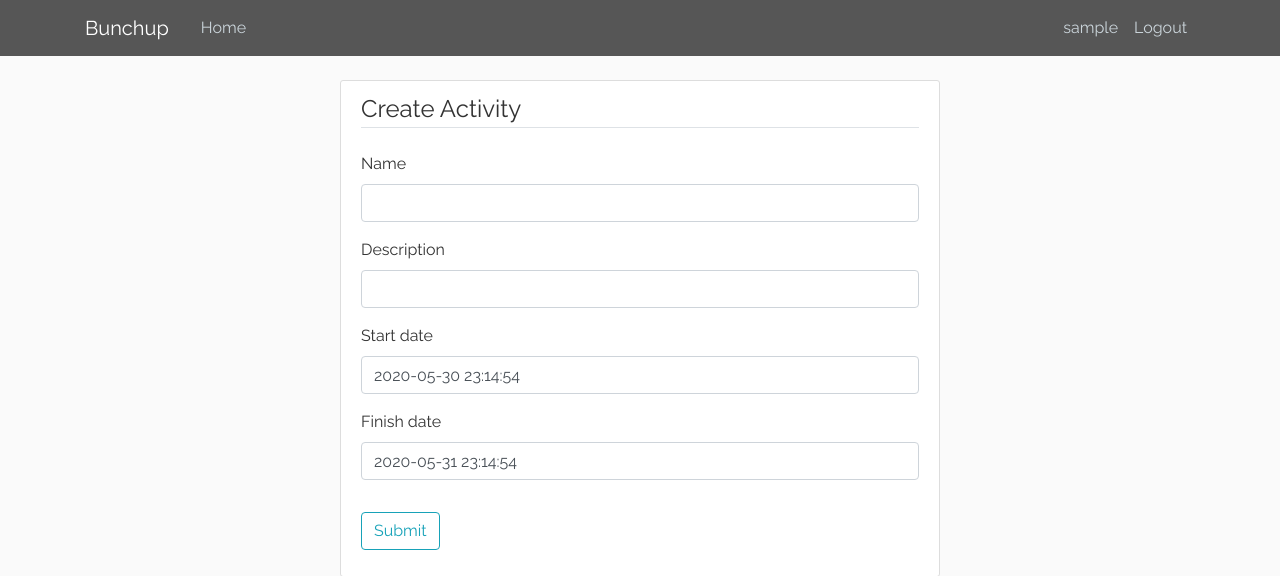
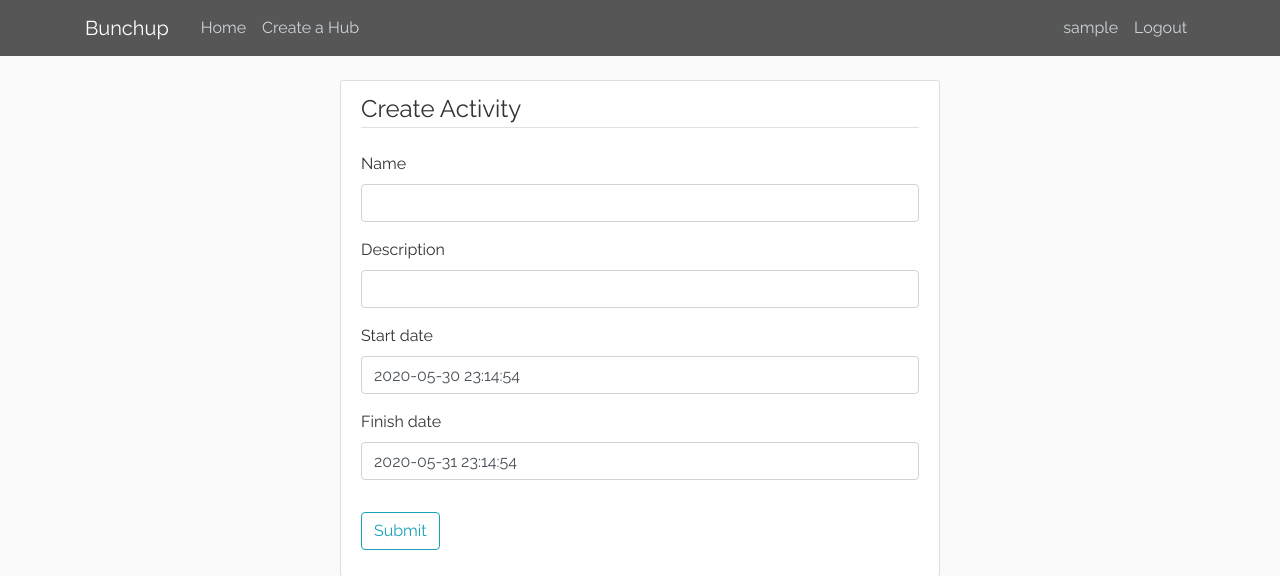
Before and after one commit to lloydtao/Hackathon-NASA-2020, a Django app: page /create/activity/ in a window 1280 px wide. Shown: the top 576 px of the page. Run offline with Django 3.2, Linux system fonts and the light colour scheme; the visitor is signed in with stand-in values (Sample User, id 1); some libraries are stand-ins or nearby versions.

Commit message:
Add link to create hub in header

```diff
--- a/src/bunchup/templates/bunchup/base.html
+++ b/src/bunchup/templates/bunchup/base.html
@@ -33,6 +33,7 @@
 					<div class="collapse navbar-collapse" id="navbarToggle">
 						<div class="navbar-nav mr-auto">
 							<a class="nav-item nav-link" href="{% url 'bunchup-home' %}">Home</a>
+							<a class="nav-item nav-link" href="{% url 'bunchup-hub-create' %}">Create a Hub</a>
 						</div>
 						<!-- Navbar Right Side -->
 						{% if user.is_authenticated %}
```
